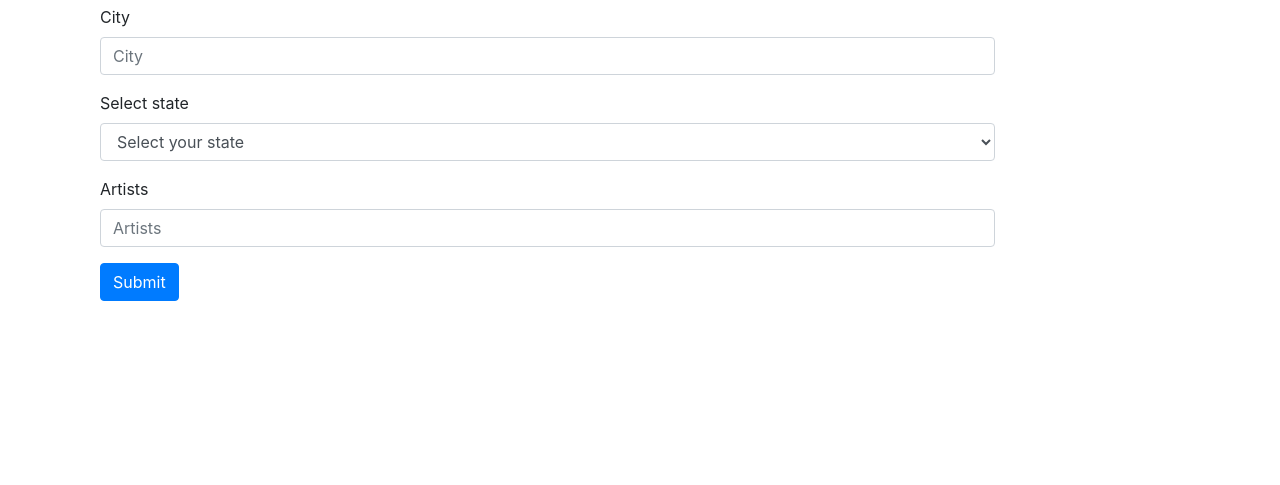
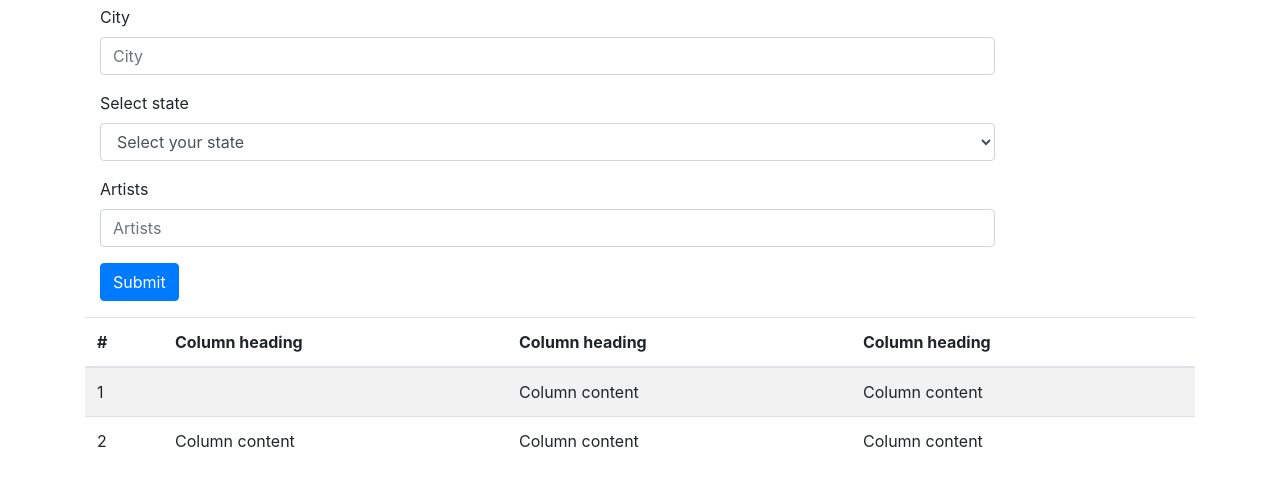
Before and after one commit to oswaldosalazar/GigList-Q1, a plain HTML site: page index.html in a window 1280 px wide. Shown: the part 95-580 px from the top of the page. Drawn offline with nearby package versions, Linux system fonts and the light colour scheme.

Commit message:
Added a table for search results

```diff
--- a/index.html
+++ b/index.html
@@ -93,6 +93,30 @@
                     <button id="submit" type="submit" class="btn btn-primary">Submit</button>
                 </div>
             </div>
+            <table class="table table-striped table-hover ">
+              <thead>
+                <tr>
+                  <th>#</th>
+                  <th>Column heading</th>
+                  <th>Column heading</th>
+                  <th>Column heading</th>
+                </tr>
+              </thead>
+              <tbody>
+                <tr>
+                  <td>1</td>
+                  <td id="eventTitle"></td>
+                  <td>Column content</td>
+                  <td>Column content</td>
+                </tr>
+                <tr>
+                  <td>2</td>
+                  <td>Column content</td>
+                  <td>Column content</td>
+                  <td>Column content</td>
+                </tr>
+              </tbody>
+            </table>
         </div>
 
     <script src="https://ajax.googleapis.com/ajax/libs/jquery/3.1.0/jquery.min.js"></script>
--- a/main.js
+++ b/main.js
@@ -14,14 +14,15 @@ $(document).ready(function() {
           $(console.log(formInput.city))
           $(console.log(formInput.state))
           $(console.log(formInput.artists))
-          $(console.log(formInput.artists[1]))
           $.ajax({
-              url: 'http://api.bandsintown.com/artists/'+(formInput.artists[1].trim())+'/events/search.json?api_version=2.0&app_id=GIGLIST&location='+formInput.city+','+formInput.state+'&radius=50',
+              url: 'http://api.bandsintown.com/artists/'+(formInput.artists[0].trim())+'/events/search.json?api_version=2.0&app_id=GIGLIST&location='+formInput.city+','+formInput.state+'&radius=50',
               dataType: 'jsonp',
               error: function(err) {console.error(err)},
               method: 'GET',
               success: function(data) {
-                  console.log(data)
+                  console.log(data[0].title)
+                  $('#eventTitle').text(data[0].title)
+
               },
           })
     })
```
